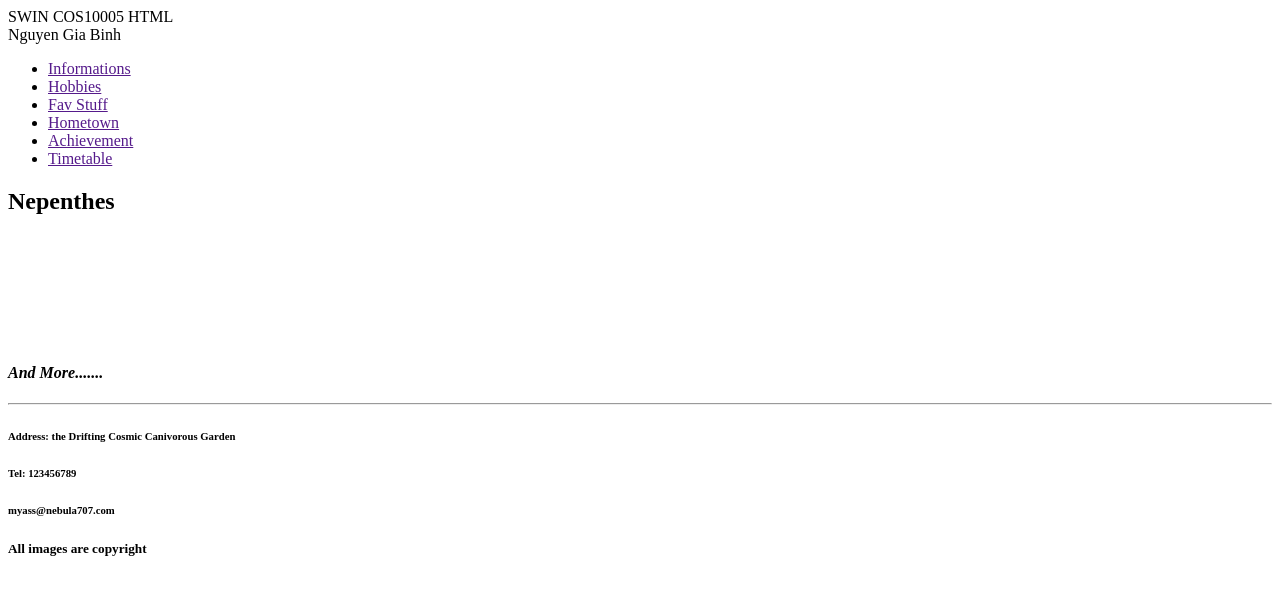
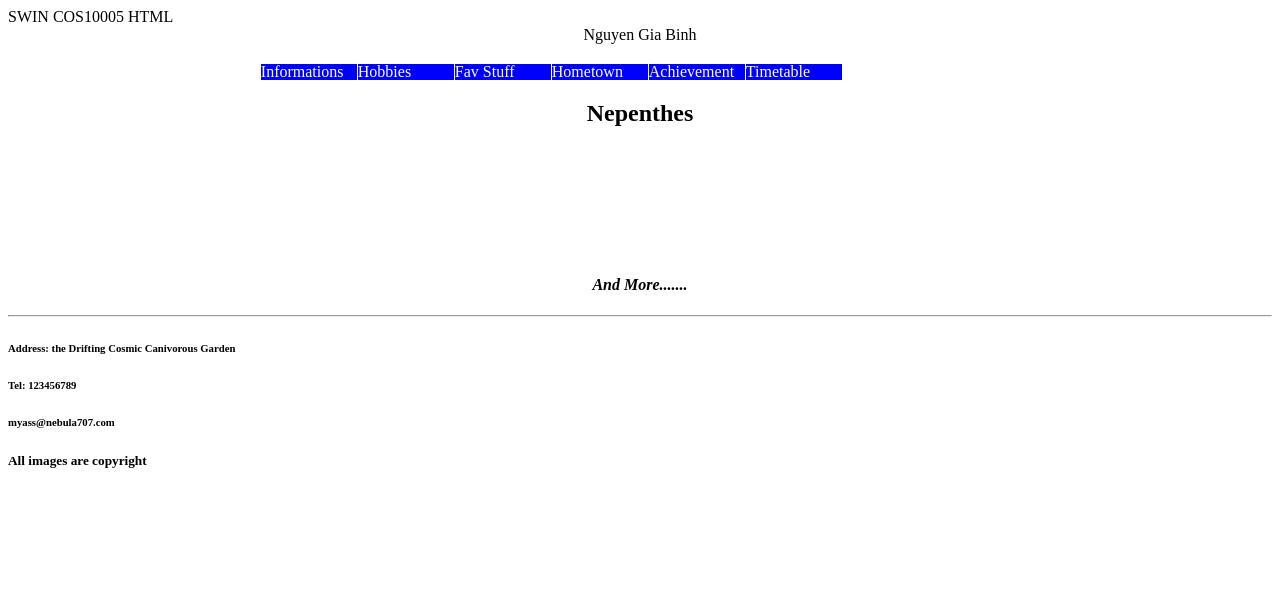
Before and after one commit to nguyengiabinh/SWIN-COS10005-HTML, a plain HTML site: page assignment1/page2 branch/html/2.1.html in a window 1280 px wide. Drawn offline with Linux system fonts and the light colour scheme.

Commit message:
update and upload

```diff
--- a/assignment1/CSS/page2style.css
+++ b/assignment1/CSS/page2style.css
@@ -1,4 +1,7 @@
 header{
+  text-align: center;
+}
+h2{
   text-align: center;
 }
 nav {
@@ -62,5 +65,5 @@ a {
   margin: 20px 33.33%;
 }
 .animal{
-  margin: 20px 33.33%;
+  margin: 20px 40%;
 }
--- a/assignment1/page2 branch/html/2.1.html
+++ b/assignment1/page2 branch/html/2.1.html
@@ -6,6 +6,7 @@
   <meta name="description" content="Web Development" />
   <meta name="keywords"    content="Self Description" />
   <meta name="author"      content="Nguyen Gia Binh" />
+  <link href="page2 branch CSS/2.1.css" rel="stylesheet" type="text/css" />
 </head>
 <body>
     <header>
--- /dev/null
+++ b/assignment1/page2 branch/html/page2 branch CSS/2.1.css
@@ -0,0 +1,29 @@
+header{
+    text-align: center;
+  }
+nav {
+  height:1em;
+  line-height:1em;
+  margin:20px 20%;
+  }
+ul {
+    float:left;
+    width:100%;
+    padding:0;
+    margin:0;
+    list-style-type:none;
+    }
+a {
+        float:left;
+        width:6em;
+        text-decoration:none;
+        color:white;
+        background-color:blue;
+        border-right: 1px solid white;
+    }
+h2{
+        text-align: center;
+    }
+h4{
+  text-align: center;
+}
--- /dev/null
+++ b/assignment1/page2 branch/html/page2 branch CSS/2.2.css
@@ -0,0 +1,29 @@
+header{
+    text-align: center;
+  }
+nav {
+  height:1em;
+  line-height:1em;
+  margin:20px 20%;
+  }
+ul {
+    float:left;
+    width:100%;
+    padding:0;
+    margin:0;
+    list-style-type:none;
+    }
+a {
+        float:left;
+        width:6em;
+        text-decoration:none;
+        color:white;
+        background-color:blue;
+        border-right: 1px solid white;
+    }
+h2{
+        text-align: center;
+    }
+h4{
+  text-align: center;
+}
--- /dev/null
+++ b/assignment1/page2 branch/html/page2 branch CSS/2.3.css
@@ -0,0 +1,29 @@
+header{
+    text-align: center;
+  }
+nav {
+  height:1em;
+  line-height:1em;
+  margin:20px 20%;
+  }
+ul {
+    float:left;
+    width:100%;
+    padding:0;
+    margin:0;
+    list-style-type:none;
+    }
+a {
+        float:left;
+        width:6em;
+        text-decoration:none;
+        color:white;
+        background-color:blue;
+        border-right: 1px solid white;
+    }
+h2{
+        text-align: center;
+    }
+h4{
+  text-align: center;
+}
--- /dev/null
+++ b/assignment1/page2 branch/html/page2 branch CSS/2.4.css
@@ -0,0 +1,29 @@
+header{
+    text-align: center;
+  }
+nav {
+  height:1em;
+  line-height:1em;
+  margin:20px 20%;
+  }
+ul {
+    float:left;
+    width:100%;
+    padding:0;
+    margin:0;
+    list-style-type:none;
+    }
+a {
+        float:left;
+        width:6em;
+        text-decoration:none;
+        color:white;
+        background-color:blue;
+        border-right: 1px solid white;
+    }
+h2{
+        text-align: center;
+    }
+h4{
+  text-align: center;
+}
--- /dev/null
+++ b/assignment1/page2 branch/html/page2 branch CSS/2.5.css
@@ -0,0 +1,29 @@
+header{
+    text-align: center;
+  }
+nav {
+  height:1em;
+  line-height:1em;
+  margin:20px 20%;
+  }
+ul {
+    float:left;
+    width:100%;
+    padding:0;
+    margin:0;
+    list-style-type:none;
+    }
+a {
+        float:left;
+        width:6em;
+        text-decoration:none;
+        color:white;
+        background-color:blue;
+        border-right: 1px solid white;
+    }
+h2{
+        text-align: center;
+    }
+h4{
+  text-align: center;
+}
```
Also changed, not shown: assignment1/page2 branch/html/2.2.html (+1 -0 lines), assignment1/page2 branch/html/2.3.html (+1 -0 lines), assignment1/page2 branch/html/2.4.html (+1 -0 lines), assignment1/page2 branch/html/2.5.html (+1 -0 lines).
